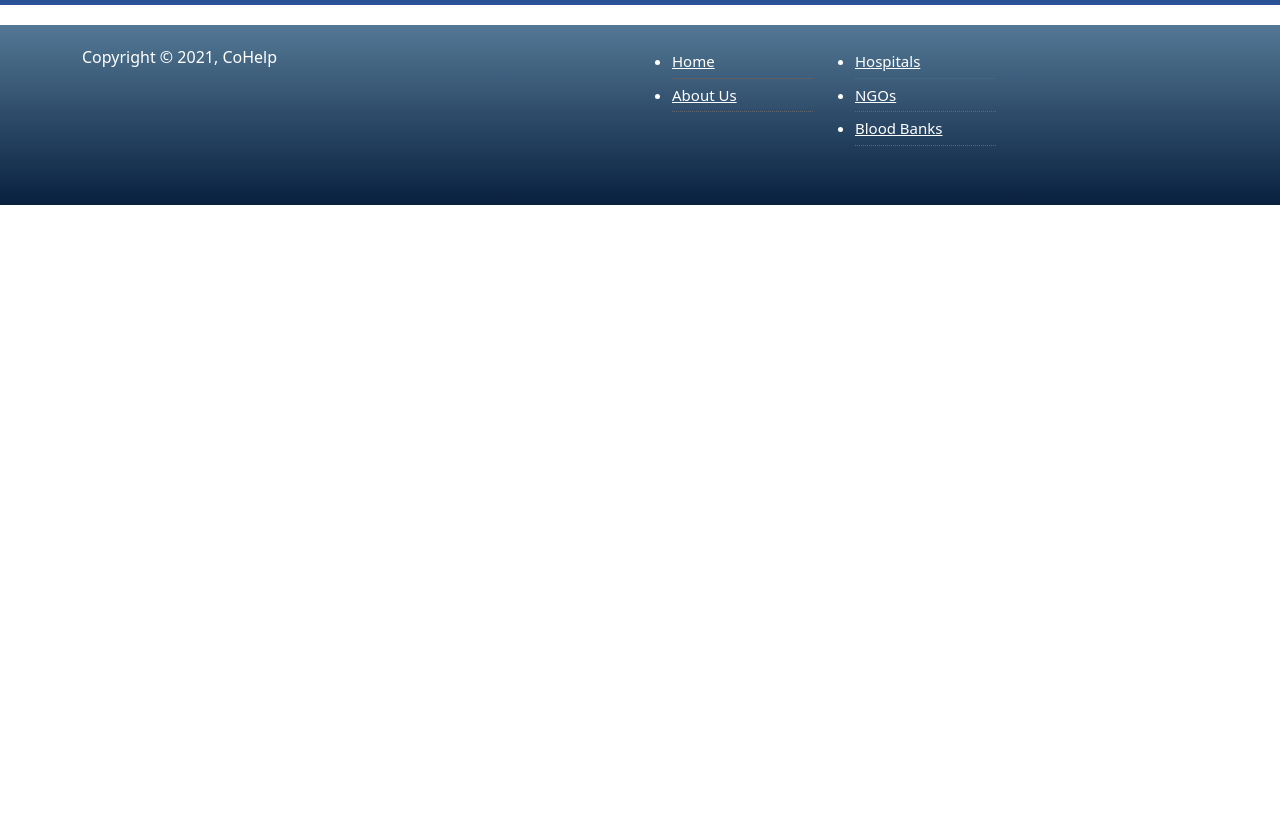
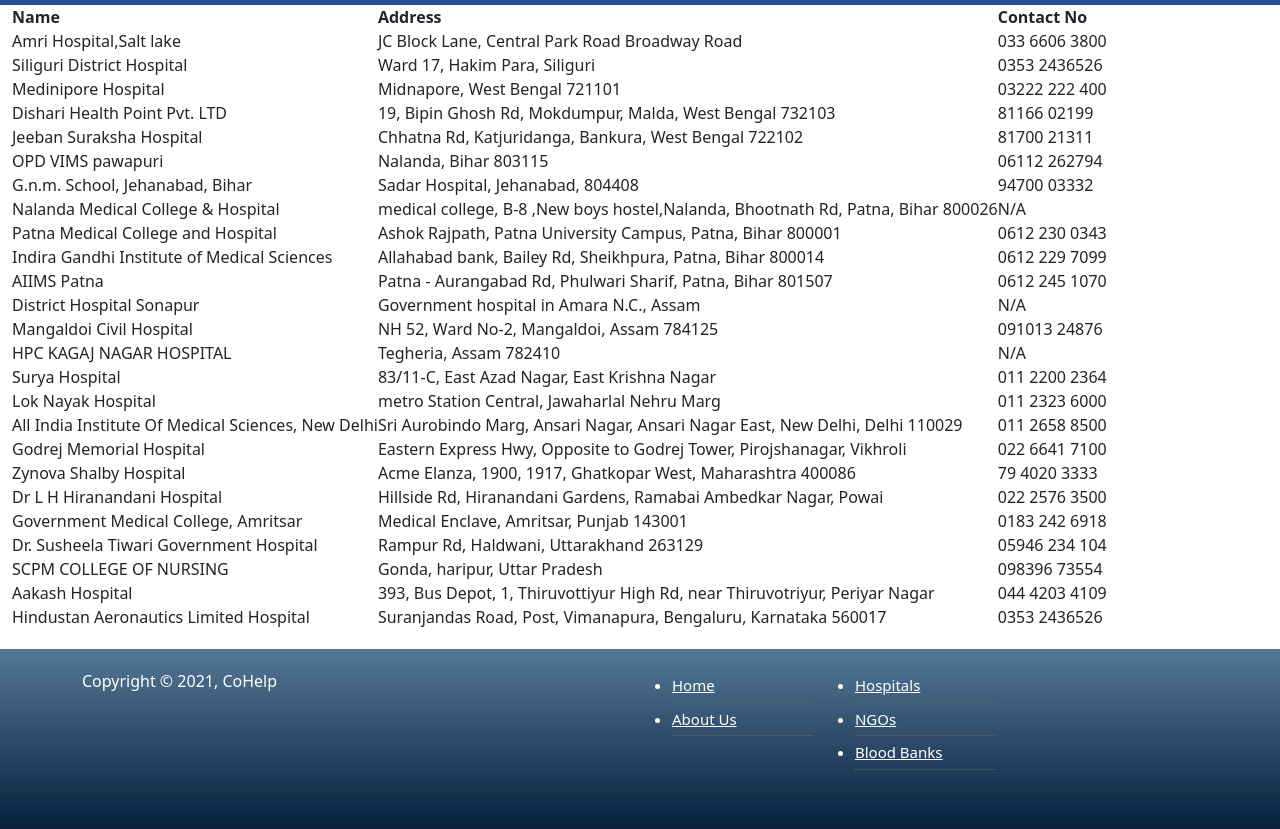
Before and after one commit to amelia2802/CoHelp-Website, a plain HTML site: page hospital.html in a window 1280 px wide. Shown: the part 63-892 px from the top of the page. Before the commit the page ends 800 px from the top, so only its background shows below. Drawn offline with nearby package versions, Linux system fonts and the light colour scheme.

Commit message:
Update hospital.html

```diff
--- a/hospital.html
+++ b/hospital.html
@@ -2,7 +2,7 @@
 <html class="no-js" lang="">
     <head>
         <meta charset="utf-8">
-        <title>Dashboard | CoHelp</title>
+        <title>Hospitals | CoHelp</title>
         <meta name="viewport" content="width=device-width, initial-scale=1">
 
         <!--Initialize bootstrap css-->
@@ -57,8 +57,8 @@
         </header>
 
         <!--Carousel div-->
-        <div class="wrapper-fluid">
-
+        <div class="container-fluid">
+            <div id="myHospt"></div>
         </div>
 
         <!--Footer div-->
```
